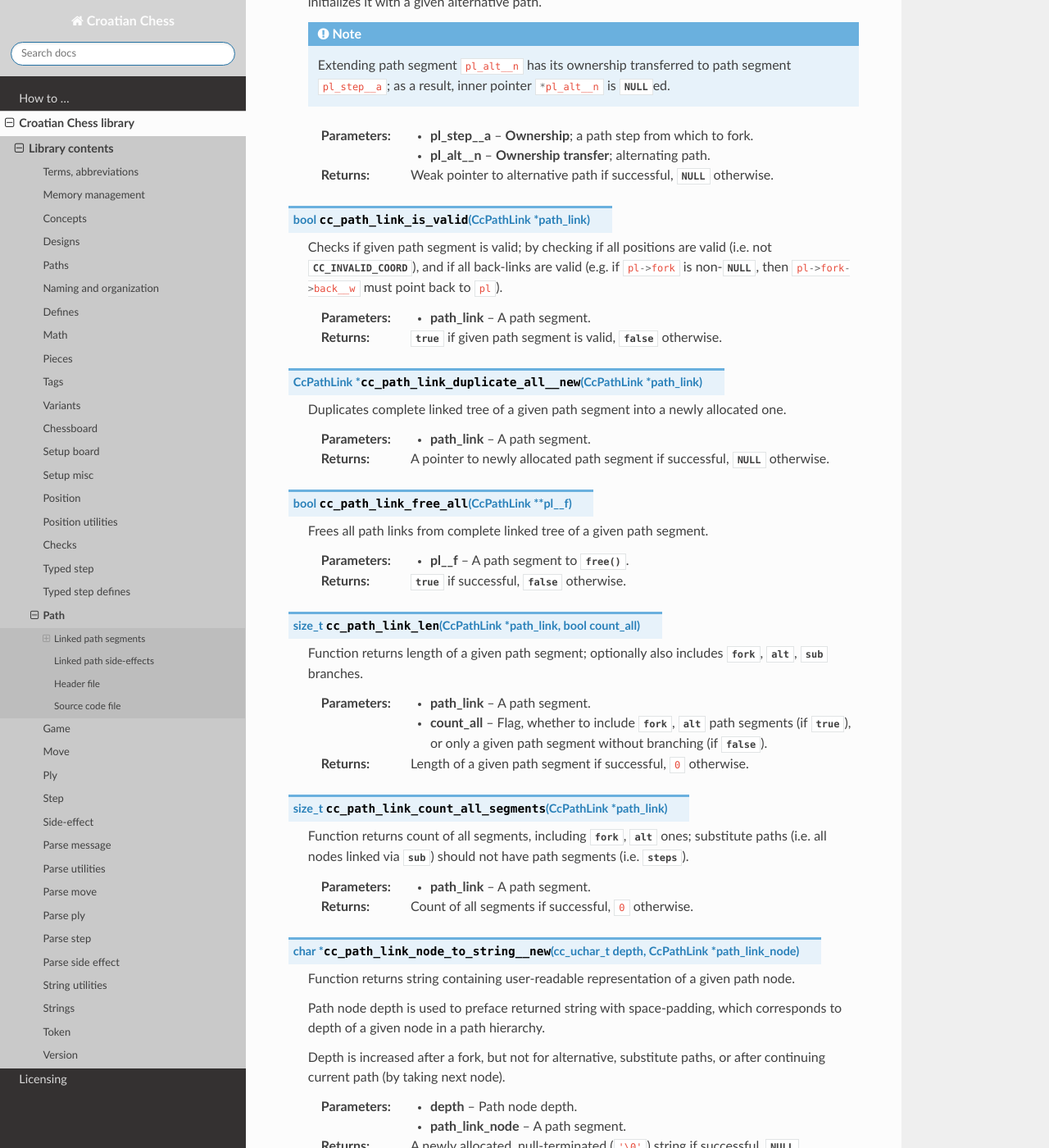
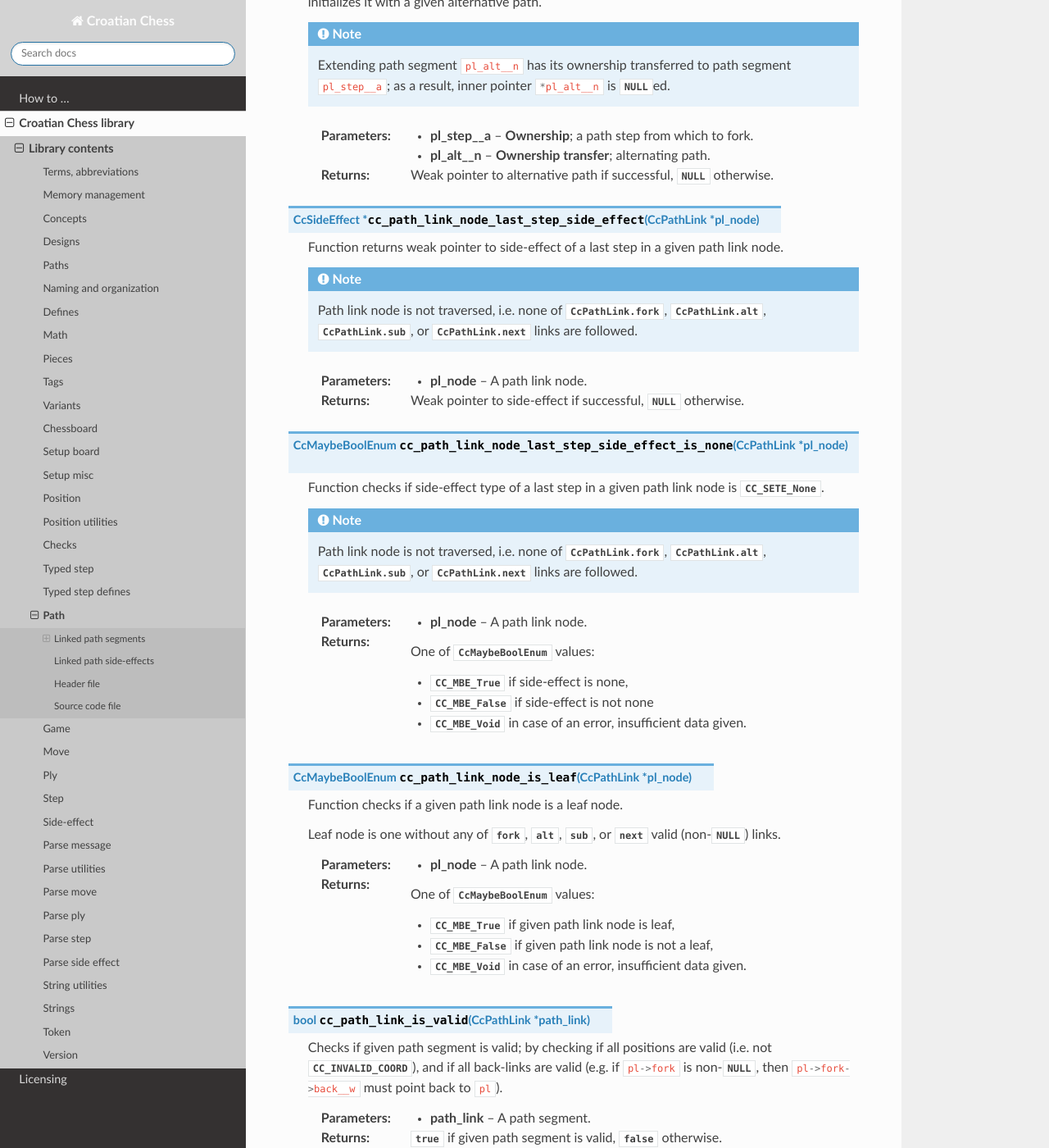
Before and after one commit to mmlacak/crochess, a Sphinx documentation site: the page built from docs/source/libcc/ccpath.rst, in a window 1280 px wide and 1400 px high, scrolled down 4530 px. Shown: the whole window at 82% size. Built offline with Sphinx 7.4.7 and the Read the Docs theme 3.1.0, drawn with Linux system fonts in a browser that asks for light colours.

Commit message:
Docs for path link node funcs.

```diff
--- a/docs/source/conf.py
+++ b/docs/source/conf.py
@@ -26,10 +26,10 @@ copyright = '2021, Mario Mlačak'
 author = 'Mario Mlačak'
 
 # The short X.Y version
-version = "0.0.1.311:1490+20250911.015425"   # docs-new-lib-short-version-major-minor-feature-commit+meta~breaks-place-marker
+version = "0.0.1.324:1503+20250921.053009"   # docs-new-lib-short-version-major-minor-feature-commit+meta~breaks-place-marker
 
 # The full version, including alpha/beta/rc tags
-release = "0.0.1.311:1490+20250911.015425"   # docs-new-lib-full-version-major-minor-feature-commit+meta~breaks-place-marker
+release = "0.0.1.324:1503+20250921.053009"   # docs-new-lib-full-version-major-minor-feature-commit+meta~breaks-place-marker
 
 
 # -- General configuration ---------------------------------------------------
--- a/docs/source/libcc/ccpath.rst
+++ b/docs/source/libcc/ccpath.rst
@@ -254,6 +254,52 @@ Linked path segments
     :param pl_sub__n: **Ownership transfer**; substituting path.
     :returns: Weak pointer to substitute path if successful,
         :c:data:`NULL` otherwise.
+
+.. c:function:: CcSideEffect * cc_path_link_node_last_step_side_effect( CcPathLink * pl_node )
+
+    Function returns weak pointer to side-effect of a last step in a given path link node.
+
+    .. note::
+
+        Path link node is not traversed, i.e. none of :c:member:`CcPathLink.fork`,
+        :c:member:`CcPathLink.alt`, :c:member:`CcPathLink.sub`, or
+        :c:member:`CcPathLink.next` links are followed.
+
+    :param pl_node: A path link node.
+    :returns: Weak pointer to side-effect if successful,
+              :c:data:`NULL` otherwise.
+
+.. c:function:: CcMaybeBoolEnum cc_path_link_node_last_step_side_effect_is_none( CcPathLink * pl_node )
+
+    Function checks if side-effect type of a last step in a given path link node is
+    :c:enumerator:`CC_SETE_None`.
+
+    .. note::
+
+        Path link node is not traversed, i.e. none of :c:member:`CcPathLink.fork`,
+        :c:member:`CcPathLink.alt`, :c:member:`CcPathLink.sub`, or
+        :c:member:`CcPathLink.next` links are followed.
+
+    :param pl_node: A path link node.
+    :returns: One of :c:enum:`CcMaybeBoolEnum` values:
+
+        * :c:enumerator:`CC_MBE_True` if side-effect is none,
+        * :c:enumerator:`CC_MBE_False` if side-effect is not none
+        * :c:enumerator:`CC_MBE_Void` in case of an error, insufficient data given.
+
+.. c:function:: CcMaybeBoolEnum cc_path_link_node_is_leaf( CcPathLink * pl_node )
+
+    Function checks if a given path link node is a leaf node.
+
+    Leaf node is one without any of :c:member:`fork`, :c:member:`alt`,
+    :c:member:`sub`, or :c:member:`next` valid (non-:c:data:`NULL`) links.
+
+    :param pl_node: A path link node.
+    :returns: One of :c:enum:`CcMaybeBoolEnum` values:
+
+        * :c:enumerator:`CC_MBE_True` if given path link node is leaf,
+        * :c:enumerator:`CC_MBE_False` if given path link node is not a leaf,
+        * :c:enumerator:`CC_MBE_Void` in case of an error, insufficient data given.
 
 .. c:function:: bool cc_path_link_is_valid( CcPathLink * path_link )
 
```
Also changed, not shown: 1 other file.
